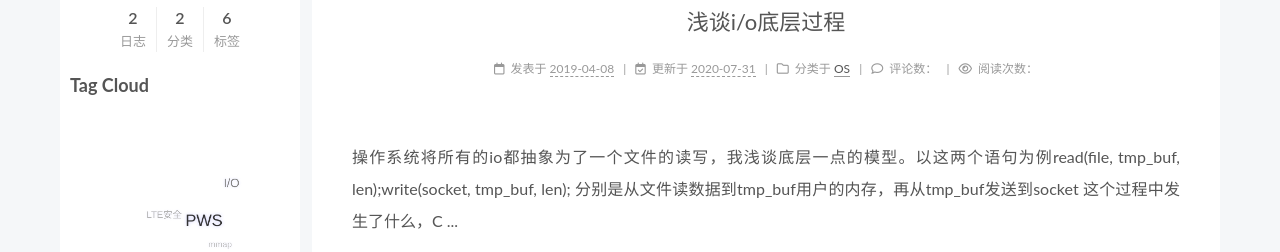
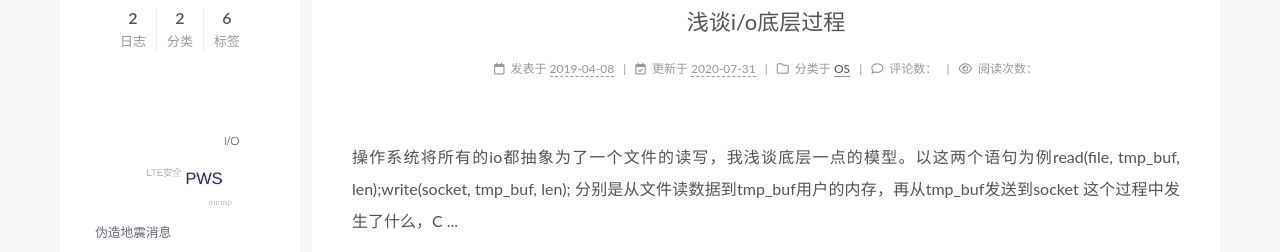
Before and after one commit to colorlight/colorlight.github.io, a plain HTML site: page index.html in a window 1280 px wide. Shown: the part 536-788 px from the top of the page. Drawn offline with Linux system fonts and the light colour scheme; some packages are replaced by stand-ins of ours; no server answers; a script that the page names is missing.

Commit message:
Site updated: 2020-07-31 16:41:35

```diff
--- a/index.html
+++ b/index.html
@@ -903,7 +903,7 @@
 <script type="text/javascript" charset="utf-8" src="/js/tagcloud.js"></script>
 <script type="text/javascript" charset="utf-8" src="/js/tagcanvas.js"></script>
 <div class="widget-wrap">
-    <h3 class="widget-title">Tag Cloud</h3>
+    <h3 class="widget-title"></h3>
     <div id="myCanvasContainer" class="widget tagcloud">
         <canvas width="250" height="250" id="resCanvas" style="width=100%">
             <ul class="tag-list"><li class="tag-list-item"><a class="tag-list-link" href="/tags/I-O/">I/O</a><span class="tag-list-count">1</span></li><li class="tag-list-item"><a class="tag-list-link" href="/tags/LTE安全/">LTE安全</a><span class="tag-list-count">1</span></li><li class="tag-list-item"><a class="tag-list-link" href="/tags/PWS/">PWS</a><span class="tag-list-count">1</span></li><li class="tag-list-item"><a class="tag-list-link" href="/tags/mmap/">mmap</a><span class="tag-list-count">1</span></li><li class="tag-list-item"><a class="tag-list-link" href="/tags/伪造地震消息/">伪造地震消息</a><span class="tag-list-count">1</span></li><li class="tag-list-item"><a class="tag-list-link" href="/tags/操作系统/">操作系统</a><span class="tag-list-count">1</span></li></ul>
```
Also changed, not shown: 2019/04/08/浅谈i-o底层过程/index.html (+1 -1 lines), 2020/07/29/伪造LTE地震海啸警报/index.html (+1 -1 lines), about/index.html (+1 -1 lines), archives/2019/04/index.html (+1 -1 lines), archives/2019/index.html (+1 -1 lines), archives/2020/07/index.html (+1 -1 lines), archives/2020/index.html (+1 -1 lines), archives/index.html (+1 -1 lines), categories/LTE-security/index.html (+1 -1 lines), categories/OS/index.html (+1 -1 lines), categories/index.html (+1 -1 lines), tags/I-O/index.html (+1 -1 lines), tags/LTE安全/index.html (+1 -1 lines), tags/PWS/index.html (+1 -1 lines), 4 more files.
